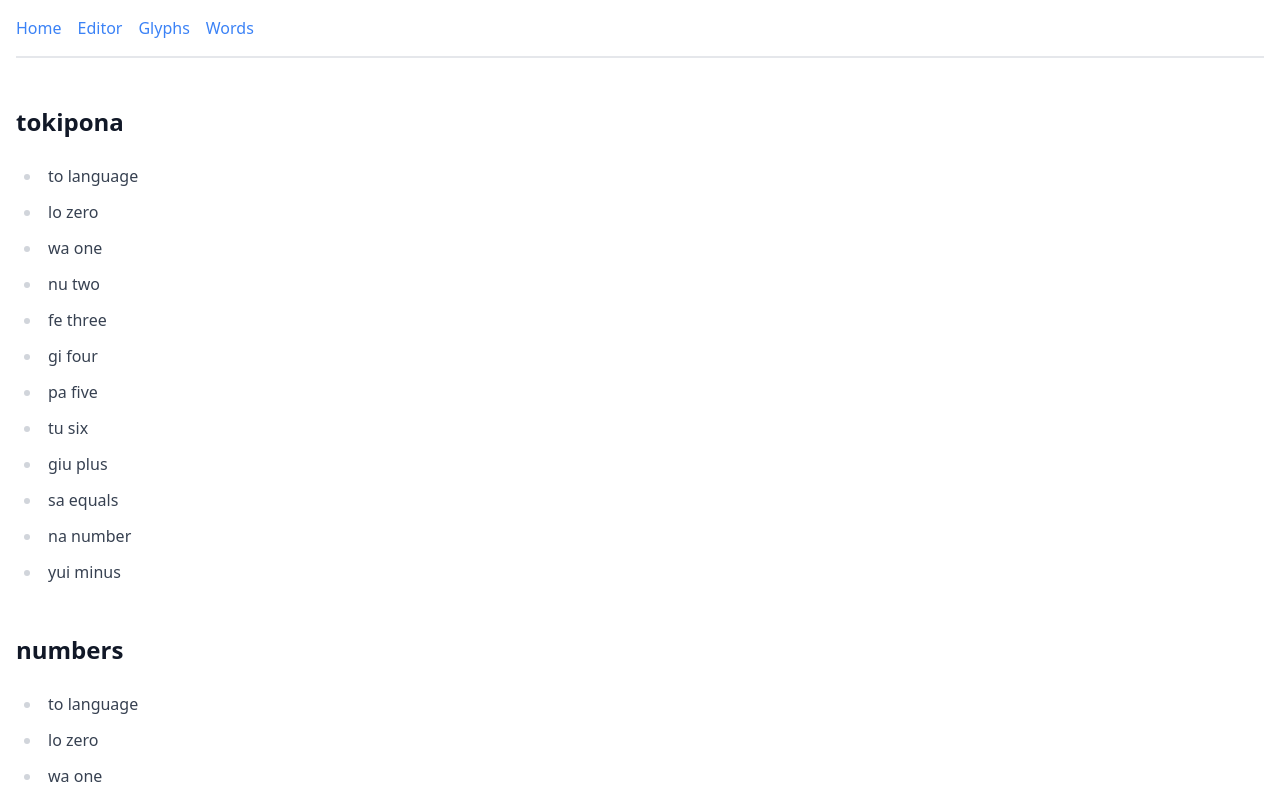
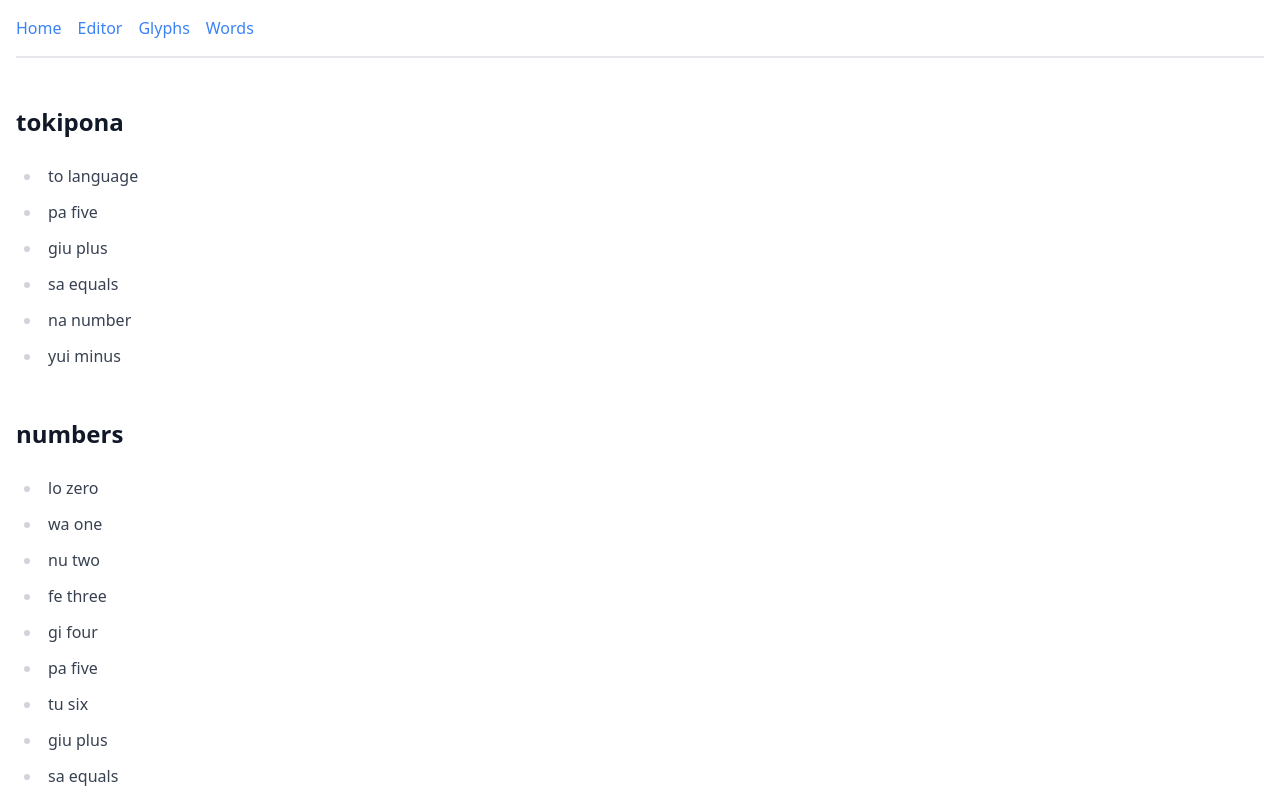
Before and after one commit to mendelbrot/tokui, a React (Create React App) app: page /tags in a window 1280 px wide. Shown: the top 800 px of the page. Built offline with nearby package versions, Linux system fonts and the light colour scheme.

Commit message:
fixed tags page logic

```diff
--- a/src/pages/tags.jsx
+++ b/src/pages/tags.jsx
@@ -17,11 +17,13 @@ function Tags() {
   return (
     <div className='prose'>
       {tags && tags.map(t => (
-        <div>
+        <div key={'tag ' + t}>
           <h2>{t}</h2>
           <ul>
-            {words.filter(w => w.tags && w.tags.some(t => tags.includes(t))).map(w => (
-              <li>{w.written} {w.meanings[0]}</li>
+            {words.filter(w => w.tags && w.tags.some(wt => t.includes(wt))).map(w => (
+              <li key={'tag ' + t + ' word ' + w.written}>
+                {w.written} {w.meanings[0]}
+              </li>
             ))}
           </ul>
         </div>
```
